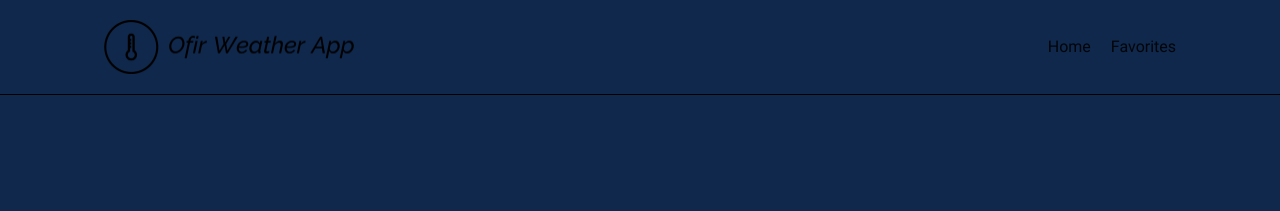
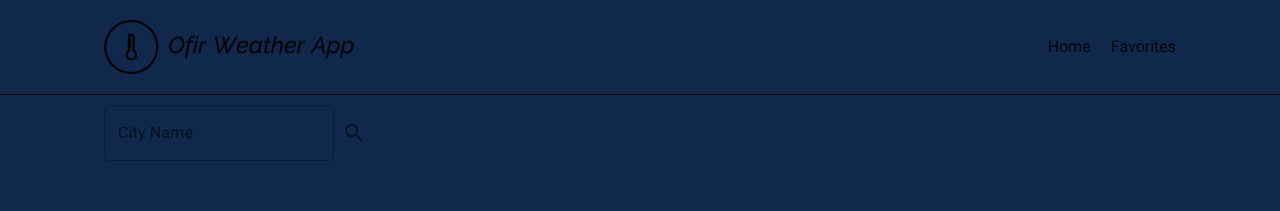
Before and after one commit to ofirdahan750/ofir-dahan-20-11-2023, a React (Vite) app: page / in a window 1280 px wide. Shown: the top 211 px of the page. Built offline with nearby package versions, Linux system fonts and the light colour scheme.

Commit message:
Create the search and the store

```diff
--- /dev/null
+++ b/components/AppSearch/AppSearch.tsx
@@ -0,0 +1,36 @@
+import React, { useState } from 'react';
+import TextField from '@mui/material/TextField';
+import IconButton from '@mui/material/IconButton';
+import SearchIcon from '@mui/icons-material/Search';
+
+interface SearchProps {
+  onSearch: (city: string) => void;
+}
+
+const AppSearch: React.FC<SearchProps> = ({ onSearch }) => {
+  const [city, setCity] = useState('');
+
+  const handleSearch = () => {
+    onSearch(city);
+  };
+
+  const handleInputChange = (event: React.ChangeEvent<HTMLInputElement>) => {
+    setCity(event.target.value);
+  };
+
+  return (
+    <div style={{ display: 'flex', alignItems: 'center' }}>
+      <TextField
+        label="City Name"
+        variant="outlined"
+        value={city}
+        onChange={handleInputChange}
+      />
+      <IconButton onClick={handleSearch}>
+        <SearchIcon />
+      </IconButton>
+    </div>
+  );
+};
+
+export default AppSearch;
--- a/index.html
+++ b/index.html
@@ -4,7 +4,7 @@
     <meta charset="UTF-8" />
     <link rel="icon" type="image/svg+xml" href="/vite.svg" />
     <meta name="viewport" content="width=device-width, initial-scale=1.0" />
-    <title>Vite + React + TS</title>
+    <title>My Weather app</title>
   </head>
   <body class="page">
     <div id="root"></div>
--- a/src/App.css
+++ b/src/App.css
@@ -2,6 +2,10 @@
   max-width: calc(100vw - (24px * 2));
   /*Moblie */
   margin: 0 auto;
+}
+.main {
+  min-height: 100vh;
+  padding: 10px 0;
 }
 @media screen and (min-width: 471px) {
   /*Tablet*/
--- a/src/App.tsx
+++ b/src/App.tsx
@@ -1,13 +1,23 @@
-import './App.css'
+import "./App.css";
 import AppHeader from "./components/HeaderCmps/AppHeader.tsx";
-
+import HomePage from "./pages/HomePage.tsx";
+import { Route, Routes } from "react-router";
 function App() {
 
   return (
     <div className="page__content fade-in">
-           <AppHeader/>
-
+      <AppHeader />
+      <main className="main">
+        <Routes>
+        <Route path="/" element={<HomePage />} />
+        </Routes>
+      </main>
+      <footer>
+        <div className="footer__copyright-text">
+          <p>&copy; {new Date().getFullYear()} All Rights Reserved.</p>
+        </div>
+      </footer>
     </div>
-  )
-  }
-export default App
+  );
+}
+export default App;
--- a/src/main.tsx
+++ b/src/main.tsx
@@ -3,11 +3,15 @@ import ReactDOM from "react-dom/client";
 import App from "./App.tsx";
 import "./index.css";
 import { BrowserRouter as Router } from "react-router-dom"; // Import BrowserRouter
+import {store}  from './store/store.tsx';
+import { Provider } from "react-redux";
 
 ReactDOM.createRoot(document.getElementById("root")!).render(
   <React.StrictMode>
     <Router>
-      <App />
+      <Provider store={store}>
+        <App />
+      </Provider>
     </Router>
   </React.StrictMode>
 );
--- /dev/null
+++ b/src/pages/HomePage.tsx
@@ -0,0 +1,12 @@
+import AppSearch from "../../components/AppSearch/AppSearch";
+
+const HomePage = () => {
+    const handleSearch = (city: string) => {
+        console.log(`Search for: ${city}`);
+      };
+return(
+    <AppSearch onSearch={handleSearch} />
+
+)
+}
+export default HomePage
--- /dev/null
+++ b/src/store/actions/loadingAction.tsx
@@ -0,0 +1,5 @@
+import {SET_LOADING} from "../constants.tsx";
+
+export const setLoading = (isLoading:boolean) => {
+  return {type: SET_LOADING, payLoad: {isLoading: isLoading}};
+};
--- /dev/null
+++ b/src/store/constants.tsx
@@ -0,0 +1,2 @@
+//loadingReducer
+export const SET_LOADING = "SET_LOADING";
--- /dev/null
+++ b/src/store/reducers/loadingReducer.tsx
@@ -0,0 +1,16 @@
+import { SET_LOADING } from "../constants.tsx";
+
+const initialState = { isLoading: false };
+
+export function loadingReducer(
+  state = initialState,
+  action: { payLoad: {isLoading : boolean}; type: string }
+) {
+  const { payLoad, type } = action;
+  switch (type) {
+    case SET_LOADING:
+      return { isLoading: payLoad.isLoading };
+    default:
+      return state;
+  }
+}
--- /dev/null
+++ b/src/store/reducers/reducers.tsx
@@ -0,0 +1,5 @@
+import {combineReducers} from "redux";
+import { loadingReducer } from "./loadingReducer";
+export const rootReducer = combineReducers({
+    loadingModule: loadingReducer,
+});
--- /dev/null
+++ b/src/store/store.tsx
@@ -0,0 +1,11 @@
+// store.tsx
+
+import { configureStore } from '@reduxjs/toolkit';
+import {rootReducer} from './reducers/reducers';
+
+export const store = configureStore({
+  reducer: rootReducer,
+});
+
+export type RootState = ReturnType<typeof store.getState>;
+export type AppDispatch = typeof store.dispatch;
```
Also changed, not shown: package.json (+6 -1 lines), 1 other file (tests, documents, lock files or other folders).
